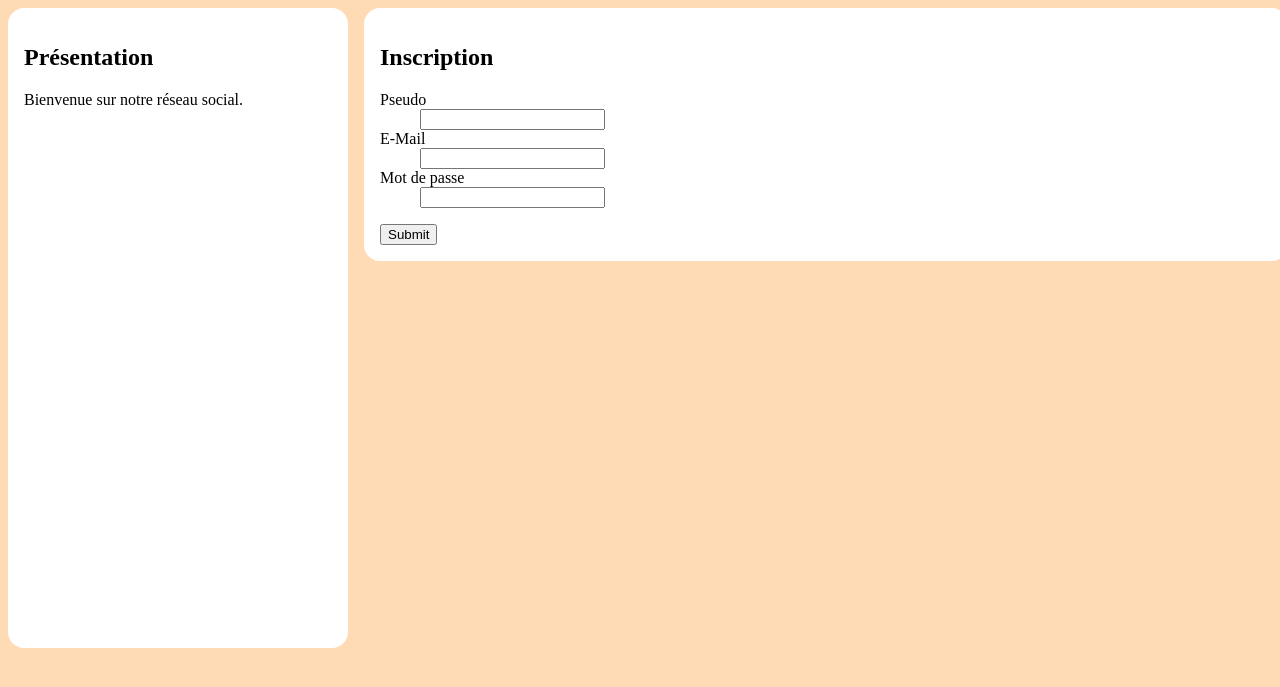
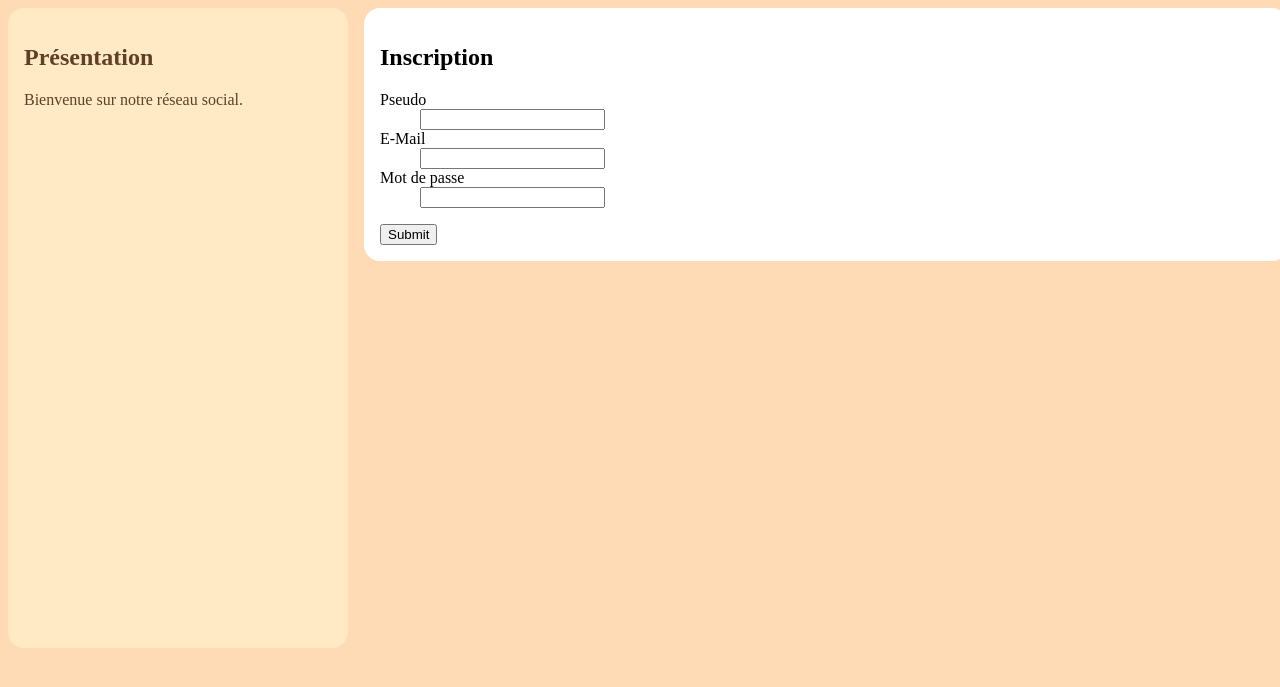
Before and after one commit to adatechschool/projet-collectif-reseau-social-php-olnaye-long, a PHP site: page /registration.php in a window 1280 px wide. Shown: the top 687 px of the page. Run offline with PHP 8.4, Linux system fonts and the light colour scheme.

Commit message:
aside kinda done too

```diff
--- a/Niveau1/style.css
+++ b/Niveau1/style.css
@@ -86,13 +86,15 @@ body > header #user:hover ul {
 }
 
 #wrapper aside {
-	background-color: #fff;
+	color : #603F26;
+	background-color: #FFEAC5;
 	flex: 1;
 	padding: 1em;
 	border-radius: 1em;
 }
 /* Cette règle s'applique à toutes les images dans #wrapper aside */
 #wrapper aside img {
+	border-radius: 75px;
 	display: block;
 	width: 50%;
 	margin: 0 auto; /* Centre l'image horizontalement */
```
